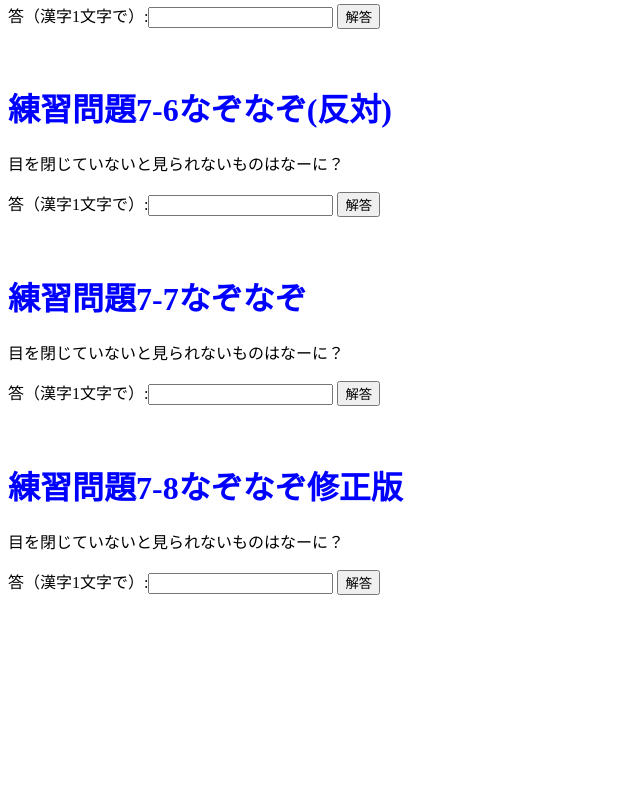
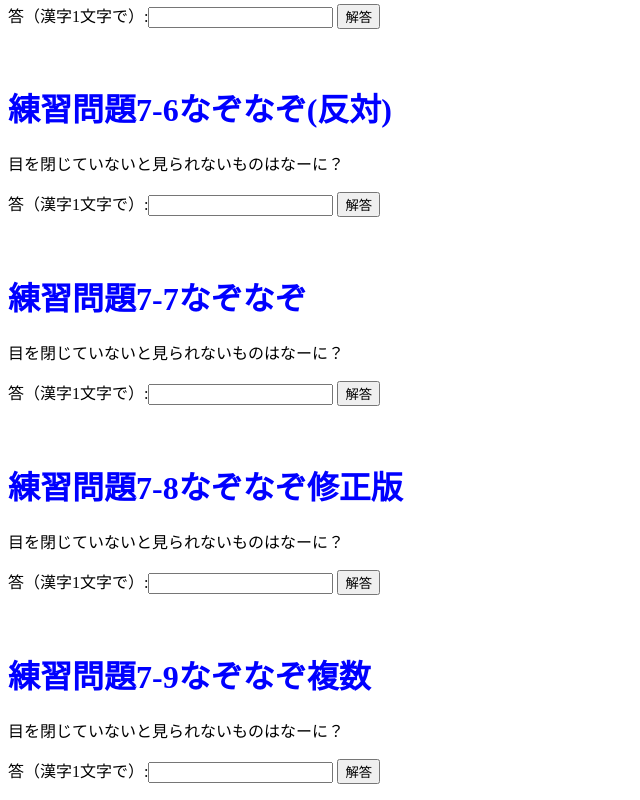
Before and after one commit to nonakasyuya/syuyanonaka2, a plain HTML site: page index.html in a window 1280 px wide. Shown: the part 5414-6214 px from the top of the page, without its empty margins (0-640 px from the left). Before the commit the page ends 6025 px from the top, so only its background shows below. Drawn offline with Linux system fonts and the light colour scheme.

Commit message:
Update index.html

```diff
--- a/index.html
+++ b/index.html
@@ -25,7 +25,8 @@
 <script src="ex7-5.js"></script>
 <script src="ex7-6.js"></script>
 <script src="ex7-7.js"></script>
-<script src="ex7-.js"></script>
+<script src="ex7-8.js"></script>
+<script src="ex7-9.js"></script>
 
 </head>
 
@@ -201,6 +202,12 @@ onclick="startfnc();">
 <p>
  答（漢字1文字で）:<input type="text" id="answer78">
  <input type="button" value="解答" onclick="nazo78();"></p>
+<br>
+<h1>練習問題7-9なぞなぞ複数</h1>
+<p>目を閉じていないと見られないものはなーに？</p>
+<p>
+ 答（漢字1文字で）:<input type="text" id="answer79">
+ <input type="button" value="解答" onclick="nazo79();"></p>
 
 </body>
 </html>
```
